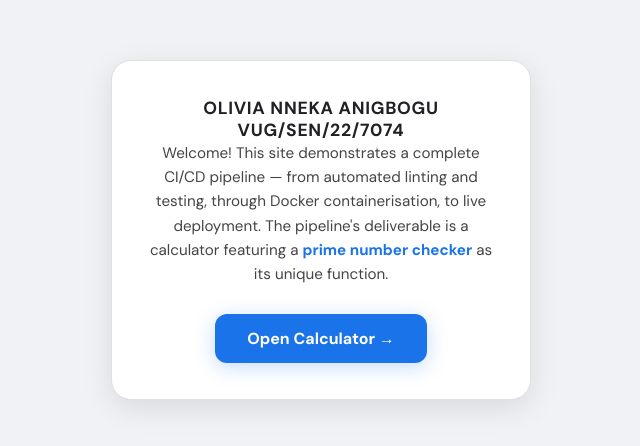
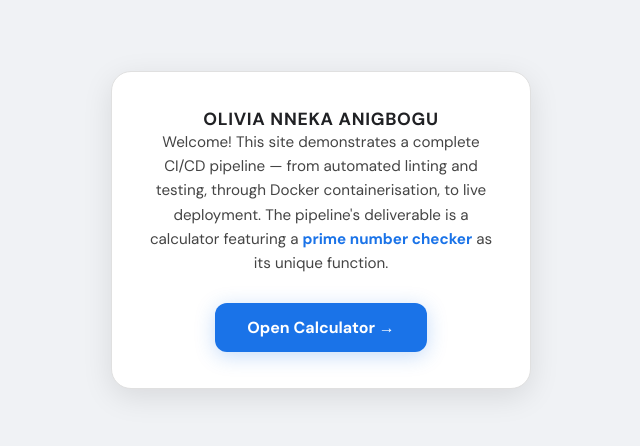
Before and after one commit to Olivia-Anigbogu/olivia-calc, a website: page index.html in a window 1280 px wide. Shown: the part 170-616 px from the top of the page, without its empty margins (319-959 px from the left). Drawn offline with Linux system fonts and the light colour scheme.

Commit message:
Remove matric number

```diff
--- a/index.html
+++ b/index.html
@@ -81,7 +81,7 @@
 
   <div class="card">
     <div class="name">Olivia Nneka Anigbogu </div>
-     <div class="name">VUG/SEN/22/7074 </div>
+
 
 
     <p class="desc">
```
